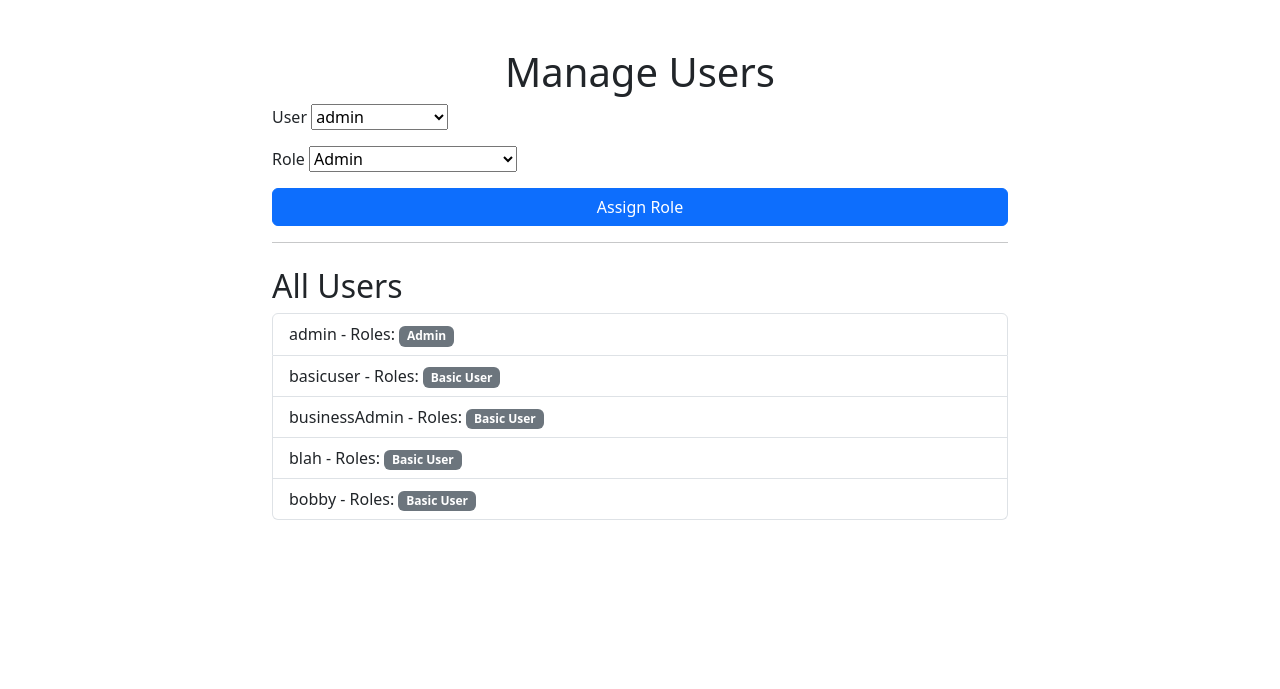
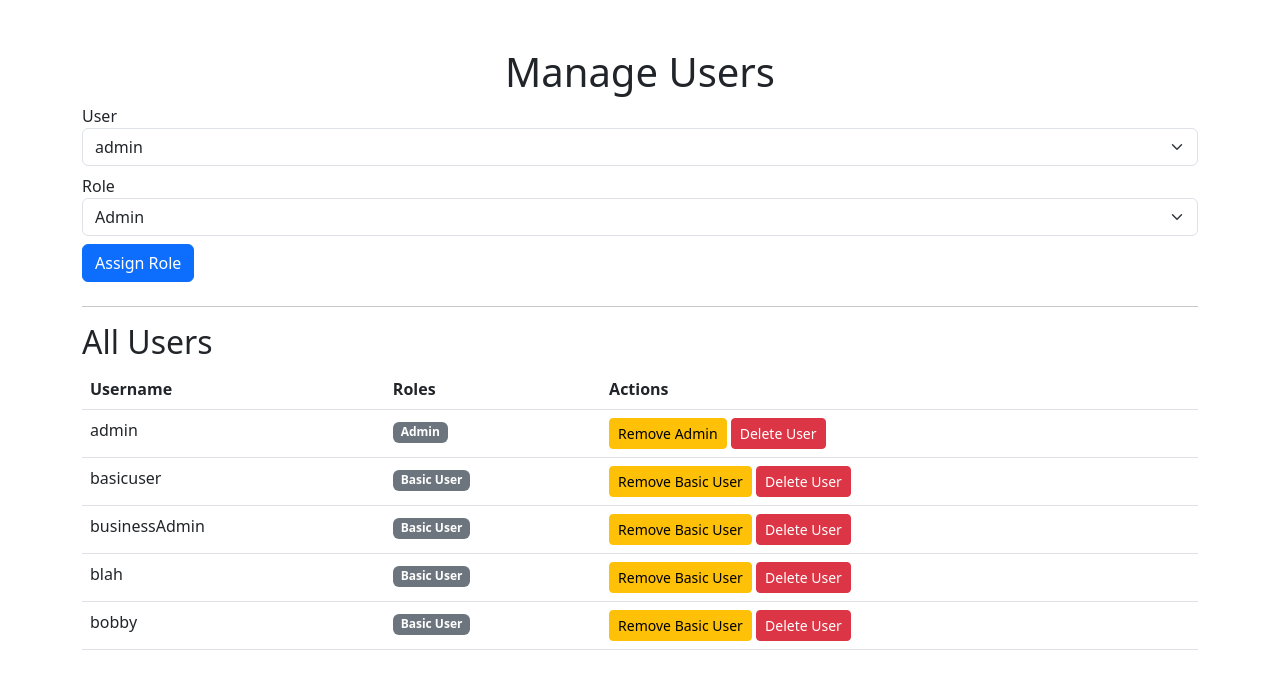
Before and after one commit to gefrank/MoodLens, a Flask app: page /admin/manage_users in a window 1280 px wide. Shown: the part 56-745 px from the top of the page. Run offline with Flask 3, Linux system fonts and the light colour scheme; a user stored in the database is signed in.

```diff
--- a/app.py
+++ b/app.py
@@ -9,7 +9,6 @@ from modules.routes.dashboard_routes import dashboard_routes
 from modules.routes.main_routes import main_routes
 from modules.routes.export_routes import export_routes
 from modules.routes.admin_routes import admin_routes
-from modules.models import Role
 
 # Load environment variables from the .env file
 load_dotenv()
--- a/modules/routes/admin_routes.py
+++ b/modules/routes/admin_routes.py
@@ -1,27 +1,43 @@
-from flask import Blueprint, render_template, redirect, url_for, flash
-from flask_login import login_required
-from modules.models import User, Role, UserRole
-from modules.utilities.database import db
-from modules.forms import UserRoleForm
+from flask import Blueprint, render_template, request, redirect, url_for, flash
+from flask_login import login_required, current_user
+from modules.models import User, Role, UserRole, db
 
 admin_routes = Blueprint("admin", __name__)
 
 @admin_routes.route("/manage_users", methods=["GET", "POST"])
 @login_required
 def manage_users():
-    form = UserRoleForm()
-    form.user_id.choices = [(user.id, user.username) for user in User.query.all()]
-    form.role_id.choices = [(role.id, role.name) for role in Role.query.all()]
-
-    if form.validate_on_submit():
-        user = User.query.get(form.user_id.data)
-        role = Role.query.get(form.role_id.data)
-        if role not in user.roles:
-            user.roles.append(role)
-            db.session.commit()
-            flash("Role assigned successfully!", "success")
-        else:
-            flash("User already has this role.", "warning")
+    if not current_user.has_role("Admin"):
+        flash("Access denied: Admins only.", "danger")
+        return redirect(url_for("main.index"))
 
     users = User.query.all()
-    return render_template("manage_users.html", form=form, users=users)
+    roles = Role.query.all()
+
+    if request.method == "POST":
+        action = request.form.get("action")
+        user_id = request.form.get("user_id")
+        role_id = request.form.get("role_id")
+
+        if action == "assign":
+            user = User.query.get(user_id)
+            role = Role.query.get(role_id)
+            if user and role and role not in user.roles:
+                user.roles.append(role)
+                db.session.commit()
+                flash(f"Role '{role.name}' assigned to {user.username}.", "success")
+        elif action == "remove":
+            user_role = UserRole.query.filter_by(user_id=user_id, role_id=role_id).first()
+            if user_role:
+                db.session.delete(user_role)
+                db.session.commit()
+                flash("Role removed successfully.", "success")
+        elif action == "delete":
+            user = User.query.get(user_id)
+            if user:
+                db.session.delete(user)
+                db.session.commit()
+                flash(f"User '{user.username}' deleted successfully.", "success")
+        return redirect(url_for("admin.manage_users"))
+
+    return render_template("manage_users.html", users=users, roles=roles)
--- a/templates/base.html
+++ b/templates/base.html
@@ -56,6 +56,20 @@
         {% block content %}{% endblock %}
     </div>
 
+    <div class="container mt-3">
+        {% with messages = get_flashed_messages(with_categories=true) %}
+        {% if messages %}
+        <div class="alert alert-dismissible fade show">
+            {% for category, message in messages %}
+            <div class="alert alert-{{ category }}" role="alert">
+                {{ message }}
+            </div>
+            {% endfor %}
+        </div>
+        {% endif %}
+        {% endwith %}
+    </div>
+
     <script src="https://cdn.jsdelivr.net/npm/bootstrap@5.3.0/dist/js/bootstrap.bundle.min.js"></script>
 </body>
 </html>
--- a/templates/manage_users.html
+++ b/templates/manage_users.html
@@ -3,31 +3,63 @@
 {% block title %}Manage Users{% endblock %}
 
 {% block content %}
-<div class="row">
-    <div class="col-md-8 mx-auto">
 <h1 class="text-center">Manage Users</h1>
-        <form method="post">
-            {{ form.hidden_tag() }}
-            <div class="mb-3">
-                {{ form.user_id.label }} {{ form.user_id }}
+
+<form method="POST" class="mb-4">
+    <div class="form-group mb-2">
+        <label for="user">User</label>
+        <select name="user_id" id="user" class="form-select" required>
+            {% for user in users %}
+            <option value="{{ user.id }}">{{ user.username }}</option>
+            {% endfor %}
+        </select>
     </div>
-            <div class="mb-3">
-                {{ form.role_id.label }} {{ form.role_id }}
+    <div class="form-group mb-2">
+        <label for="role">Role</label>
+        <select name="role_id" id="role" class="form-select" required>
+            {% for role in roles %}
+            <option value="{{ role.id }}">{{ role.name }}</option>
+            {% endfor %}
+        </select>
     </div>
-            <button type="submit" class="btn btn-primary w-100">{{ form.submit.label }}</button>
+    <button type="submit" name="action" value="assign" class="btn btn-primary">Assign Role</button>
 </form>
+
 <hr>
-        <h2 class="mt-4">All Users</h2>
-        <ul class="list-group">
+
+<h2>All Users</h2>
+<table class="table">
+    <thead>
+        <tr>
+            <th>Username</th>
+            <th>Roles</th>
+            <th>Actions</th>
+        </tr>
+    </thead>
+    <tbody>
         {% for user in users %}
-                <li class="list-group-item">
-                    {{ user.username }} - Roles:
+        <tr>
+            <td>{{ user.username }}</td>
+            <td>
                 {% for role in user.roles %}
                 <span class="badge bg-secondary">{{ role.name }}</span>
                 {% endfor %}
-                </li>
+            </td>
+            <td>
+                {% for role in user.roles %}
+                <form method="POST" class="d-inline">
+                    <input type="hidden" name="user_id" value="{{ user.id }}">
+                    <input type="hidden" name="role_id" value="{{ role.id }}">
+                    <button type="submit" name="action" value="remove" class="btn btn-sm btn-warning">Remove {{ role.name }}</button>
+                </form>
                 {% endfor %}
-        </ul>
-    </div>
-</div>
+                <form method="POST" class="d-inline">
+                    <input type="hidden" name="user_id" value="{{ user.id }}">
+                    <button type="submit" name="action" value="delete" class="btn btn-sm btn-danger">Delete User</button>
+                </form>
+            </td>
+        </tr>
+        {% endfor %}
+    </tbody>
+</table>
 {% endblock %}
```
Also changed, not shown: modules/routes/auth_routes.py (+37 -17 lines), templates/register.html (+6 -3 lines), instance/moodlens.db. Lines whose indentation alone changed are shown as unchanged.
